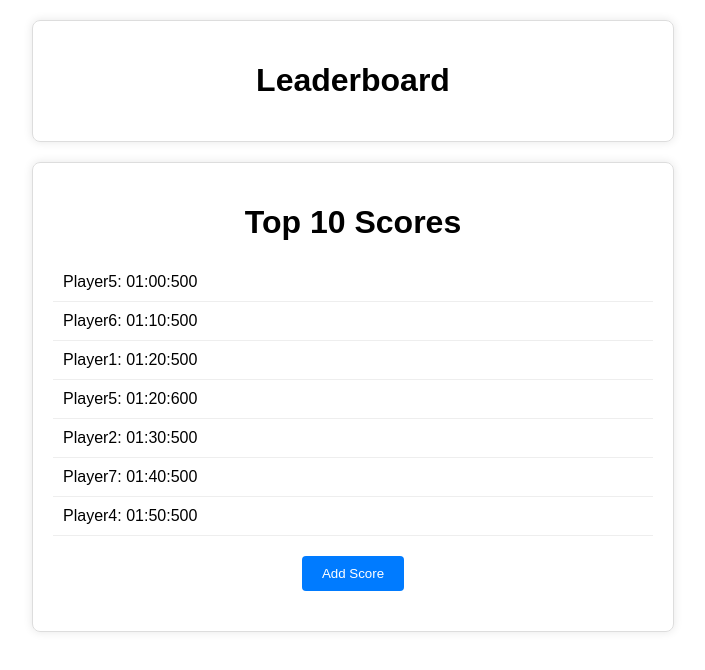
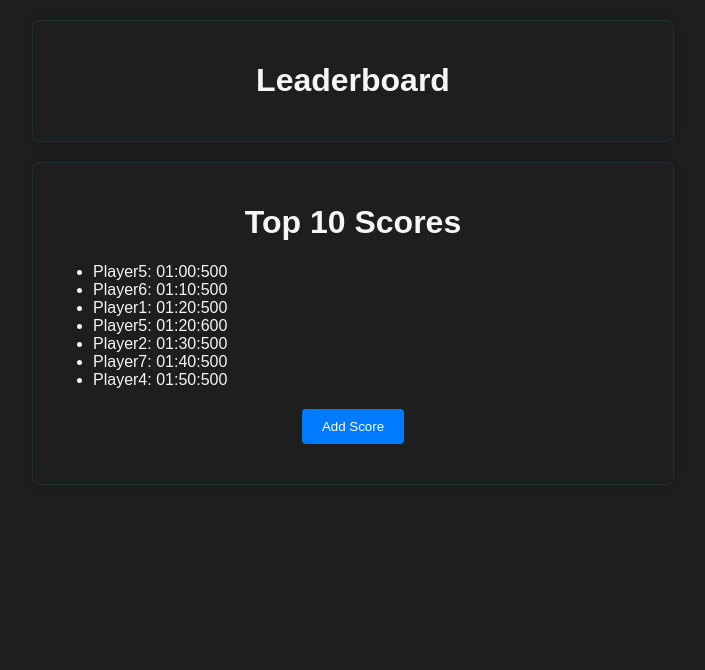
Before and after one commit to apna-tension/Leaderboard, a React (Vite) app: page / in a window 1280 px wide. Shown: the top 670 px of the page, without its empty margins (287-992 px from the left). Built offline with nearby package versions, Linux system fonts and the light colour scheme.

Commit message:
design the scrollbar section

```diff
--- a/src/App.css
+++ b/src/App.css
@@ -3,6 +3,8 @@ body {
   font-family: Arial, sans-serif;
   margin: 0;
   padding: 0;
+  color: whitesmoke;
+  background-color: #1f1e1e;
 }
 
 /* Leaderboard Styles */
@@ -10,7 +12,8 @@ body {
   max-width: 600px;
   margin: 20px auto;
   padding: 20px;
-  border: 1px solid #ddd;
+  background-color: #1E1E1E;
+  border: 1px solid #1f3433eb;
   border-radius: 8px;
   box-shadow: 0 0 10px rgba(0,0,0,0.1);
 }
@@ -19,14 +22,56 @@ body {
   text-align: center;
 }
 
-.leaderboard ul {
+.scores {
+  max-height: 300px; /* Set a fixed height */
+  overflow-y: auto; /* Enable vertical scrollbar */
+  padding: 10px;
+  background-color: #2a2a2a;
+  border: 1px solid #1f3433eb;
+  border-radius: 8px;
+}
+
+
+.score-heading {
+  font-weight: bold;
+  border-bottom: 2px solid #000;
+}
+
+.score-list {
   list-style: none;
   padding: 0;
+  margin: 0;
 }
 
-.leaderboard li {
+.score-item {
+  display: flex;
+  justify-content: space-between;
   padding: 10px;
   border-bottom: 1px solid #eee;
+  border-bottom: 1px solid #453d3d;
+}
+
+.score-heading {
+  border-bottom-color: #1E1E1E;
+}
+
+.score-item .rank,
+.score-item .username,
+.score-item .score {
+  flex: 1;
+  text-align: center;
+}
+
+.score-item .rank {
+  flex-basis: 10%;
+}
+
+.score-item .username {
+  flex-basis: 45%;
+}
+
+.score-item .score {
+  flex-basis: 45%;
 }
 
 .leaderboard button {
```
